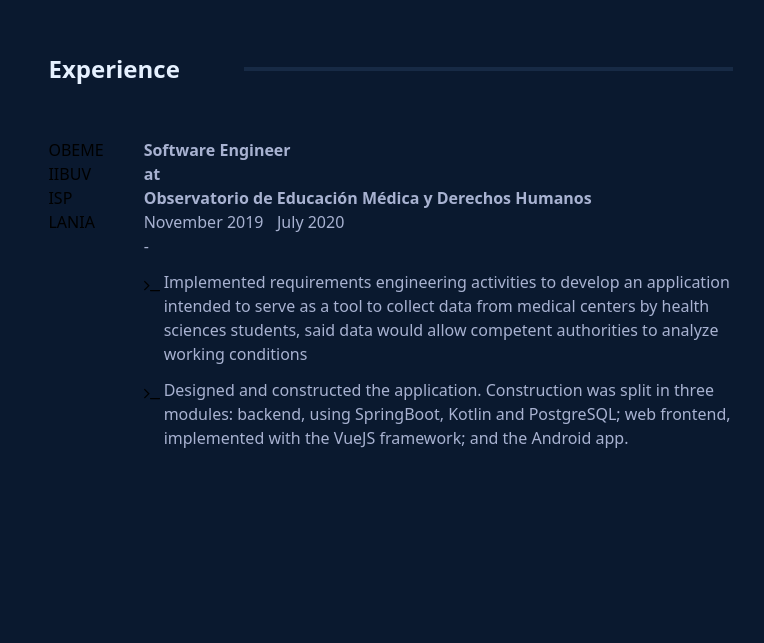
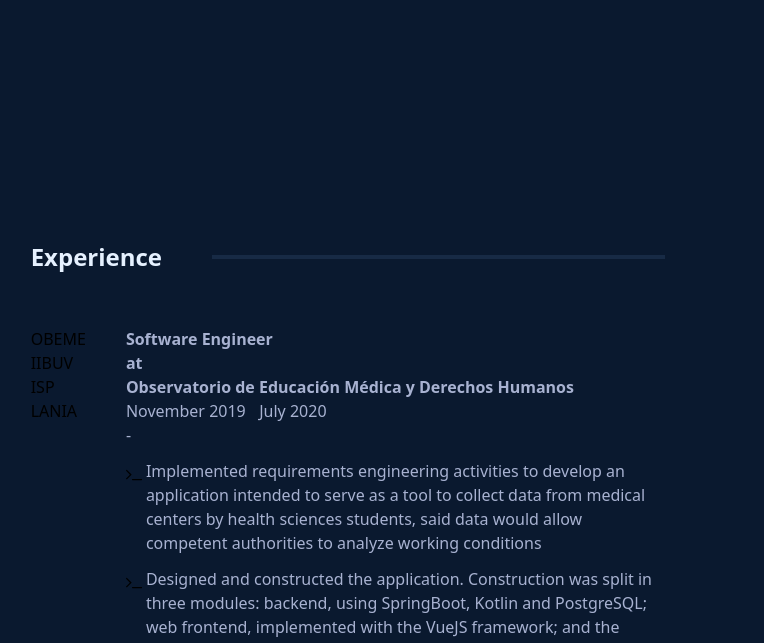
Before and after one commit to Alex-Camara/portfolio, a Vue app: page / in a window 1280 px wide. Shown: the part 1629-2272 px from the top of the page, without its empty margins (292-1056 px from the left). Built offline with nearby package versions, Linux system fonts and the light colour scheme.

Commit message:
correction of tab table component display on mobile devices

```diff
--- a/src/components/Menu.vue
+++ b/src/components/Menu.vue
@@ -16,8 +16,7 @@
             <div class="flex items-center p-4 md:hidden">
                 <p class="navbar-menu-button" @click="scrollToSection('contact')">{{ sectionContact }}</p>
             </div>
-            <!-- <button class="regular-button m-10 md:hidden items-center">{{ resumeButtonText }}</button> -->
-            <a href="./cv_alejandro_camara.pdf" class="regular-button m-10 md:hidden items-center" target="_blank">
+            <a href="./cv_alejandro_camara.pdf" class="regular-button m-10 md:hidden" target="_blank">
                 {{ resumeButtonText }}
             </a>
         </div>
--- a/src/components/RightPanel.vue
+++ b/src/components/RightPanel.vue
@@ -1,5 +1,5 @@
 <template>
-  <div class="hidden lg:visible lg:flex justify-center top-0 right-0 h-screen w-24 fixed z-30 bg-primary">
+  <div class="hidden lg:visible lg:flex justify-center top-0 right-0 h-screen w-24 fixed z-30">
     <p></p>
   </div>
 </template>
--- a/src/components/TabTable.vue
+++ b/src/components/TabTable.vue
@@ -1,6 +1,6 @@
 <template>
-    <div class="flex flex-col lg:flex-row justify-items-start">
-        <div class="flex absolute left-0 w-screen overflow-auto lg:relative lg:overflow-visible lg:flex-col lg:w-auto">
+    <div class="flex flex-col lg:flex-row mx-auto lg:justify-items-start">
+        <div class="flex absolute left-0 w-full overflow-auto lg:relative lg:overflow-visible lg:flex-col lg:w-auto">
             <div v-for="(workplace, index) in workplaces" :key="workplace.id" :ref="'tab-button-' + index">
                 <button id="tab-button" class="tab-button" @click="setSelectedWorkplace(index, workplace)">
                     {{ workplace.acronym }}
--- a/src/views/Contact.vue
+++ b/src/views/Contact.vue
@@ -1,5 +1,5 @@
 <template>
-    <div ref="compContact" class="flex flex-col h-screen">
+    <div ref="compContact" class="flex flex-col h-screen bg-primary">
         <div class="my-auto" data-aos="fade-up" data-aos-duration="2000" data-aos-delay="200" data-aos-once="true">
 
             <div class="flex mx-auto w-full">
--- a/src/views/Experience.vue
+++ b/src/views/Experience.vue
@@ -1,10 +1,10 @@
 <template>
-    <div ref="compExperience" class="grid grid-cols-1 w-11/12 h-screen">
-      <div class="flex flex-col items-center lg:mt-20 my-auto">
-        <div class="w-5/6 lg:w-7/12" data-aos="fade-down" data-aos-duration="2000" data-aos-once="true">
+    <div ref="compExperience" class="flex h-full mt-20 lg:h-screen">
+      <div class="flex flex-col lg:items-center my-auto mx-8 lg:mx-auto">
+        <div class="lg:w-7/12" data-aos="fade-down" data-aos-duration="2000">
           <section-title :title="title"/>
         </div>
-        <tab-table class="w-5/6 lg:w-7/12 mt-14" data-aos="fade-up" data-aos-duration="1000" data-aos-once="true"/>
+        <tab-table class="lg:w-7/12 mt-14" data-aos="fade-up" data-aos-duration="1000"/>
       </div>
     </div>
 </template>
--- a/src/views/Home.vue
+++ b/src/views/Home.vue
@@ -1,6 +1,6 @@
 <template>
   <div class="flex justify-center md:justify-start h-screen bg-primary">
-    <hello :me="me" class="md:mt-32 lg:mt-0 md:ml-24" data-aos="fade-up" data-aos-duration="3000" data-aos-delay="100" data-aos-once="true"/>
+    <hello :me="me" class="md:mt-32 lg:mt-0 md:ml-24" data-aos="fade-up" data-aos-duration="3000" data-aos-delay="100"/>
   </div>
 </template>
 
--- a/src/views/MyProjects.vue
+++ b/src/views/MyProjects.vue
@@ -1,5 +1,5 @@
 <template>
-    <div ref="compProjects" class="flex flex-col h-auto items-center bg-primary mt-20 pt-20">
+    <div ref="compProjects" class="flex flex-col h-auto items-center mt-20 pt-20">
         <div class="w-10/12">
             <section-title :title="title" data-aos="fade-down" data-aos-duration="3000" data-aos-once="true"/>
         </div>
```
